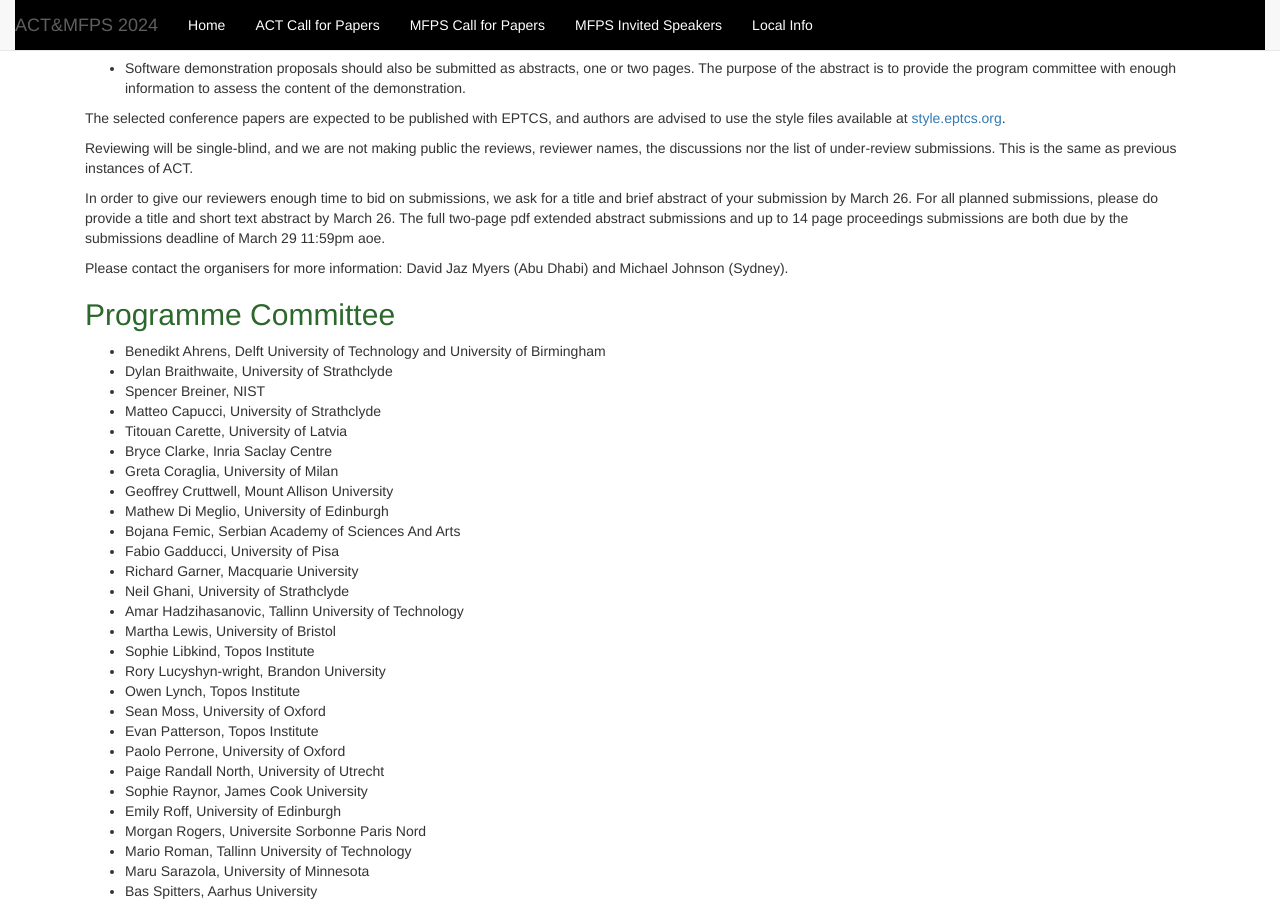
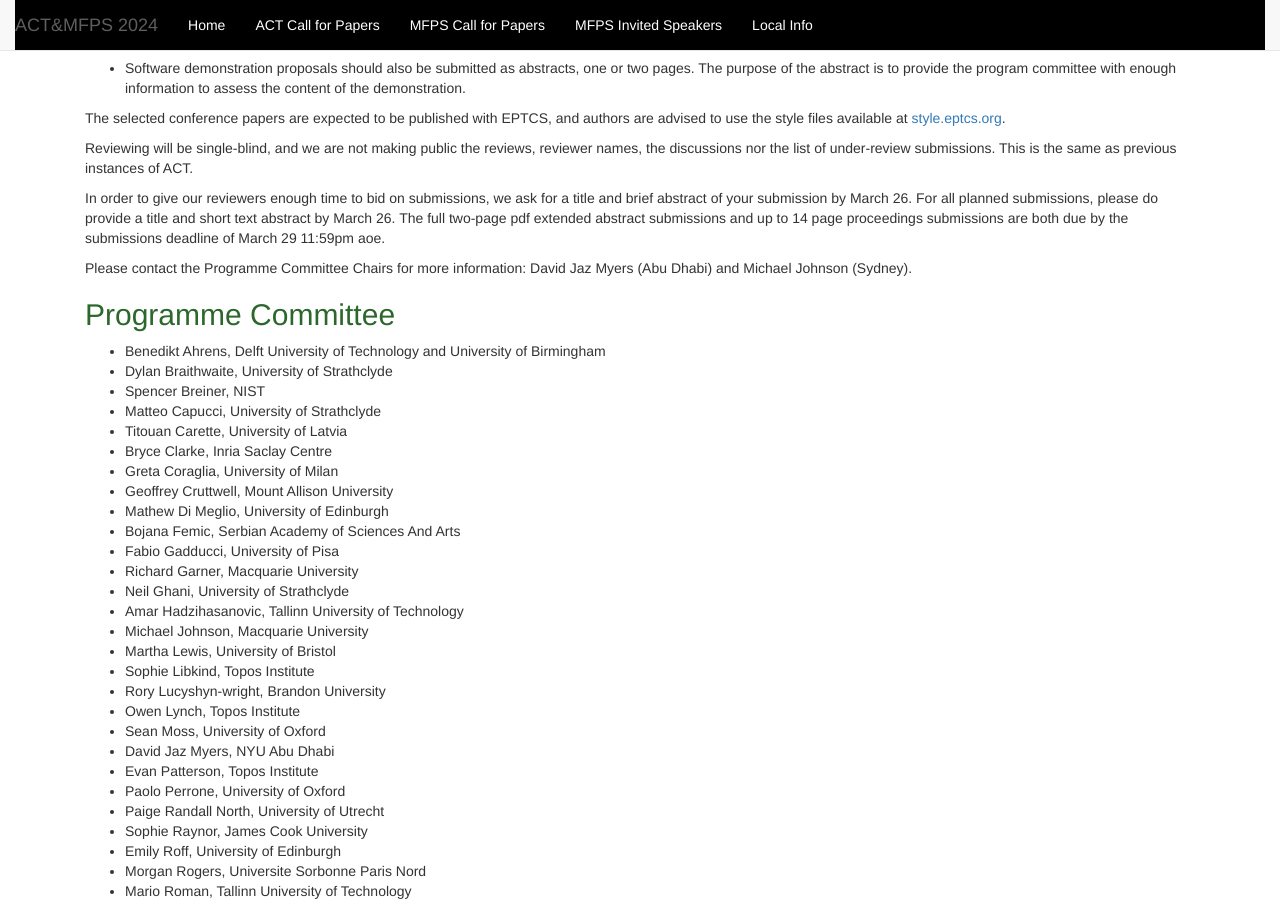
Before and after one commit to oxford24/oxford24.github.io, a Jekyll site: the page built from act_cfp.md, in a window 1280 px wide and 900 px high, scrolled down 896 px. Built offline with Jekyll 4.4.1, drawn with Linux system fonts in a browser that asks for light colours.

Commit message:
Update act_cfp.md

```diff
--- a/act_cfp.md
+++ b/act_cfp.md
@@ -45,7 +45,7 @@ For all planned submissions, please do provide a title and short text abstract b
 The full two-page pdf extended abstract submissions and up to 14 page proceedings submissions are both due by the submissions deadline of March 29 11:59pm aoe.
 
 
-Please contact the organisers for more information:
+Please contact the Programme Committee Chairs for more information:
 David Jaz Myers (Abu Dhabi) and Michael Johnson (Sydney).
 
 ## Programme Committee
@@ -64,11 +64,13 @@ David Jaz Myers (Abu Dhabi) and Michael Johnson (Sydney).
 * Richard Garner, Macquarie University
 * Neil Ghani, University of Strathclyde
 * Amar Hadzihasanovic, Tallinn University of Technology
+* Michael Johnson, Macquarie University
 * Martha Lewis, University of Bristol
 * Sophie Libkind, Topos Institute
 * Rory Lucyshyn-wright, Brandon University
 * Owen Lynch, Topos Institute
 * Sean Moss, University of Oxford
+* David Jaz Myers, NYU Abu Dhabi
 * Evan Patterson, Topos Institute
 * Paolo Perrone, University of Oxford
 * Paige Randall North, University of Utrecht
```
